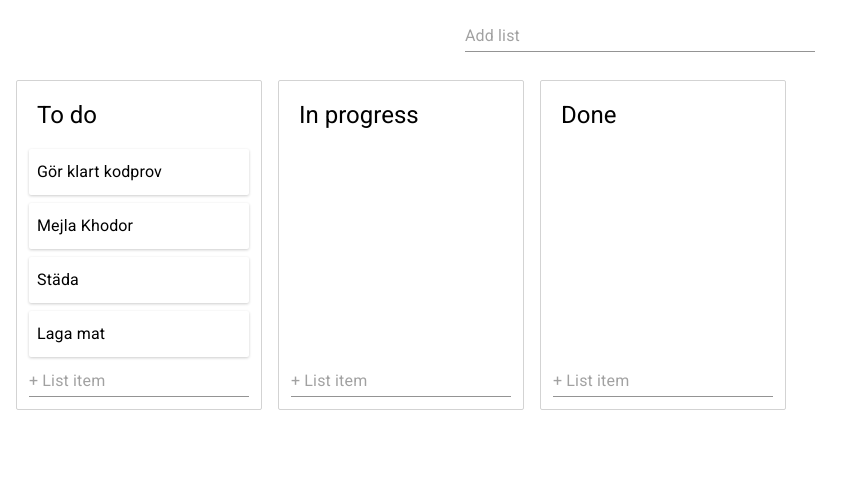
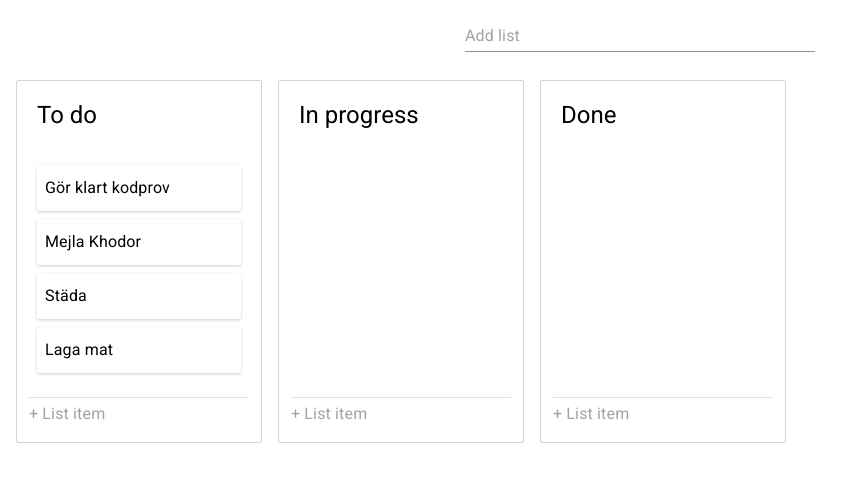
Before and after one commit to stefangeneralao/todolist, a React (Vite) app in the folder app/: page / in a window 1280 px wide. Shown: the top 482 px of the page, without its empty margins (0-862 px from the left). Built offline with nearby package versions, Linux system fonts and the light colour scheme.

Commit message:
Add remove button and input fields

```diff
--- a/app/src/components/List/index.tsx
+++ b/app/src/components/List/index.tsx
@@ -22,11 +22,11 @@ interface Props {
 
 const List = ({ id, index, title, listItemIds }: Props) => {
   const { listItems } = useLists();
-  const [showRemoveButton, setShowRemoveButton] = useState(false);
+  const [showActions, setShowActions] = useState(false);
 
-  const onMouseOver = () => setShowRemoveButton(true);
+  const onMouseOver = () => setShowActions(true);
 
-  const onMouseLeave = () => setShowRemoveButton(false);
+  const onMouseLeave = () => setShowActions(false);
 
   const ListItems = useMemo(() => {
     return listItemIds.map((listItemId, index) => {
@@ -46,15 +46,17 @@ const List = ({ id, index, title, listItemIds }: Props) => {
   return (
     <Draggable draggableId={id} index={index}>
       {(provided) => (
-        <Container {...provided.draggableProps} ref={provided.innerRef}>
-          <StyledTopSection
-            onMouseOver={onMouseOver}
-            onMouseLeave={onMouseLeave}
-          >
+        <Container
+          {...provided.draggableProps}
+          ref={provided.innerRef}
+          onMouseOver={onMouseOver}
+          onMouseLeave={onMouseLeave}
+        >
+          <StyledTopSection>
             <Title variant="h3" {...provided.dragHandleProps}>
               {title}
             </Title>
-            {showRemoveButton && <RemoveButton listId={id} />}
+            {showActions && <RemoveButton listId={id} />}
           </StyledTopSection>
           <Droppable droppableId={id} type="listItem">
             {(provided, snapshot) => (
--- a/app/src/components/List/styles.ts
+++ b/app/src/components/List/styles.ts
@@ -22,6 +22,7 @@ export const ListItemsContainer = styled.div<{ isDraggingOver: boolean }>`
   background-color: ${(props) => (props.isDraggingOver ? '#e0f7fa' : 'white')};
   flex-grow: 1;
   min-height: 100px;
+  padding: 16px 8px;
 `;
 
 export const TopSection = styled.div`
--- a/app/src/components/ListItem/RemoveButton/index.tsx
+++ b/app/src/components/ListItem/RemoveButton/index.tsx
@@ -1,5 +1,5 @@
 import { useLists } from '~/context/lists';
-import { Button } from './styles';
+import { Button, Container } from './styles';
 
 interface Props {
   id: string;
@@ -14,7 +14,11 @@ const RemoveButton = ({ id }: Props) => {
     removeListItem(id);
   };
 
-  return <Button onClick={onClick}>X</Button>;
+  return (
+    <Container>
+      <Button onClick={onClick}>X</Button>
+    </Container>
+  );
 };
 
 export default RemoveButton;
--- a/app/src/components/ListItem/RemoveButton/styles.ts
+++ b/app/src/components/ListItem/RemoveButton/styles.ts
@@ -2,6 +2,11 @@ import styled from 'styled-components';
 import { Button as MuiButton } from '@material-ui/core';
 
 export const Button = styled(MuiButton)`
-  float: right;
   height: inherit;
 `;
+
+export const Container = styled.div`
+  position: absolute;
+  right: 0;
+  background-color: white;
+`;
--- a/app/src/components/ListItem/index.tsx
+++ b/app/src/components/ListItem/index.tsx
@@ -6,7 +6,7 @@ import { useLists } from '~/context/lists';
 import { ListItem as ListItemType } from '~/types';
 
 import RemoveButton from './RemoveButton';
-import { Container, Input, ListItemTitle } from './styles';
+import { Container, Input, ListItemContainer, ListItemTitle } from './styles';
 
 interface Props extends ListItemType {
   index: number;
@@ -24,6 +24,8 @@ const ListItem = ({ id, content, index }: Props) => {
   };
 
   const onBlur = () => {
+    setIsEditing(false);
+    renameListItem(id, textFieldValue);
     setIsEditing(false);
   };
 
@@ -66,10 +68,13 @@ const ListItem = ({ id, content, index }: Props) => {
               />
             </form>
           ) : (
-            <ListItemTitle>{textFieldValue}</ListItemTitle>
+            <>
+              <ListItemContainer>
+                <ListItemTitle>{textFieldValue}</ListItemTitle>
+                {showRemoveButton && !isEditing && <RemoveButton id={id} />}
+              </ListItemContainer>
+            </>
           )}
-
-          {showRemoveButton && !isEditing && <RemoveButton id={id} />}
         </Container>
       )}
     </Draggable>
--- a/app/src/components/ListItem/styles.ts
+++ b/app/src/components/ListItem/styles.ts
@@ -33,7 +33,10 @@ export const Input = styled(MuiInput)`
   width: 100%;
 `;
 
-export const ListItemTitle = styled(Typography)`
+export const ListItemTitle = styled(Typography)``;
+
+export const ListItemContainer = styled.div`
+  position: relative;
   display: flex;
   flex-direction: column;
   justify-content: center;
--- a/app/src/components/NewListItemInput/index.tsx
+++ b/app/src/components/NewListItemInput/index.tsx
@@ -28,6 +28,7 @@ const NewlistItemInput = ({ listId }: Props) => {
         placeholder="+ List item"
         value={textFieldValue}
         onChange={onChange}
+        disableUnderline
       />
     </form>
   );
--- a/app/src/components/NewListItemInput/styles.ts
+++ b/app/src/components/NewListItemInput/styles.ts
@@ -3,4 +3,5 @@ import { Input as MuiInput } from '@material-ui/core';
 
 export const Input = styled(MuiInput)`
   width: 100%;
+  border-top: 1px solid #e0e0e0;
 `;
--- a/app/src/context/lists/provider.tsx
+++ b/app/src/context/lists/provider.tsx
@@ -125,6 +125,8 @@ export const ListsProvider = ({ children }: ListsProviderProps) => {
   };
 
   const renameListItem = (listItemId: string, content: string) => {
+    console.log('renameListItem', listItemId, content);
+
     const newListItems = {
       ...listItems,
       [listItemId]: {
```
